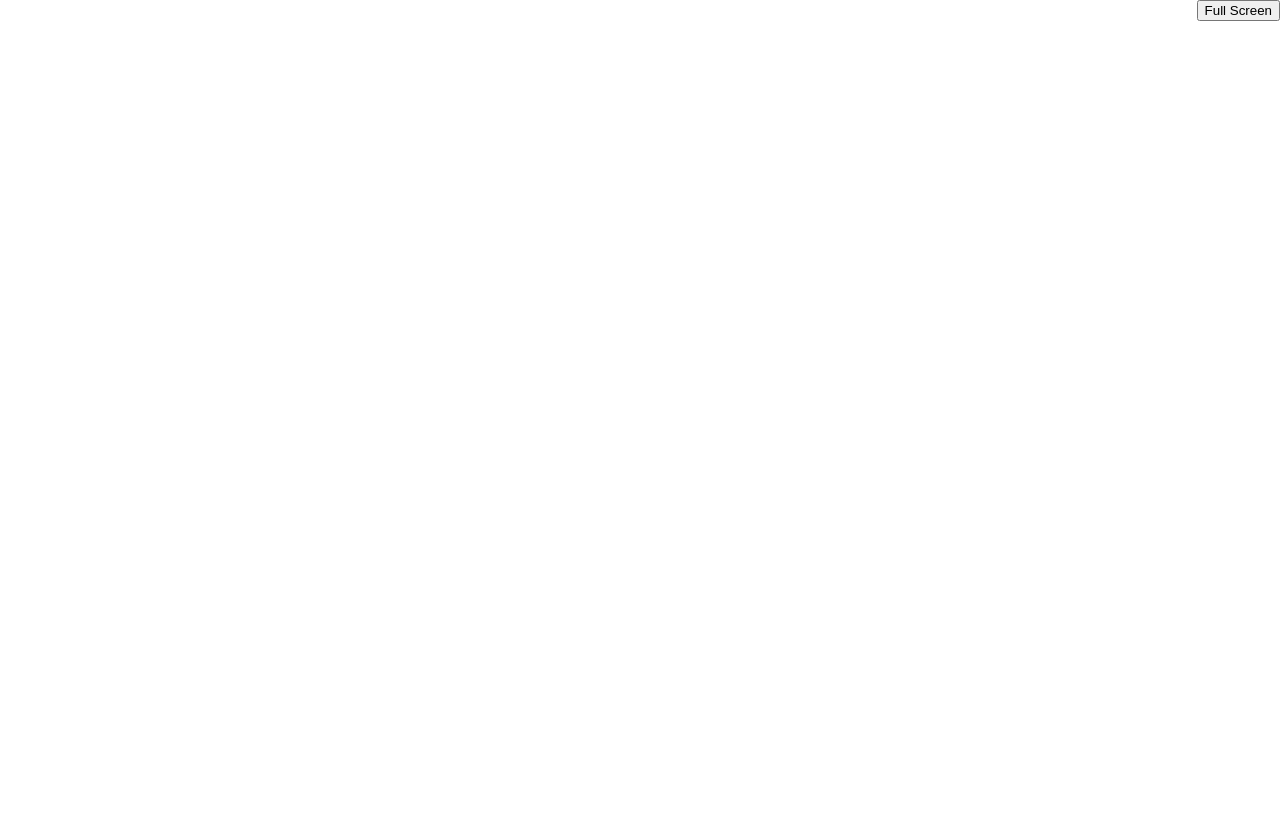
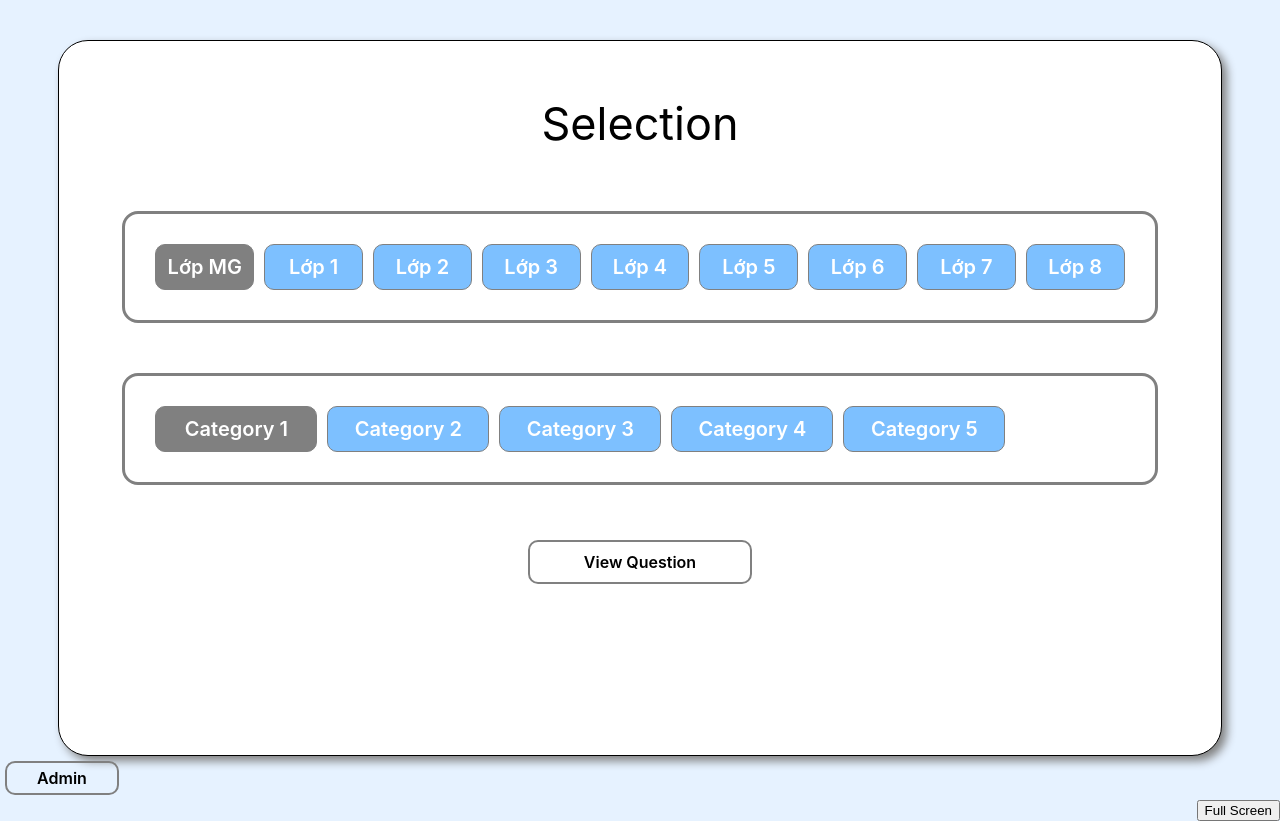
Before and after one commit to ankpham/vh-elimination-round, a React (Create React App) app: page /elimination-round in a window 1280 px wide. Before the commit this address had no page. Before the commit the page ends 800 px from the top, so only its background shows below. Built offline with nearby package versions, Linux system fonts and the light colour scheme.

Commit message:
Updated Styling, new Home page

```diff
--- a/src/App.js
+++ b/src/App.js
@@ -4,6 +4,7 @@ from 'react-router-dom';
 
 import './style/style.css'
 
+import Home from './pages/Home';
 import EliminationRound from './pages/EliminationRound';
 import ViewQuestion from './pages/ViewQuestion';
 import AdminLogin from './pages/AdminLogin';
@@ -27,7 +28,8 @@ const App = () => {
     <div ref={page} className="app">
     <Router>
       <Routes>
-        <Route path="/" element={<EliminationRound/>} exact/>
+        <Route path="/" element={<Home/>} exact/>
+        <Route path="/elimination-round" element={<EliminationRound/>}/>
         <Route path="/view-question/:grade/:category" element={<ViewQuestion/>}/>
         <Route path="/admin-login" element={<AdminLogin/>}/>
         <Route path="/admin/2iu80qpo0w23/" element={<Admin/>}/>
--- a/src/pages/Admin.jsx
+++ b/src/pages/Admin.jsx
@@ -19,7 +19,7 @@ const Admin = () => {
         <>
         <div className="admin">
             <div className="container">
-                <Link className="link back-to-selection" to="/">Back To Selection</Link>
+                <Link className="link back-to-selection" to="/elimination-round">Back To Selection</Link>
                 <h1 className='heading'>Admin</h1>
                 <div className="admin-container">
                     <form className="add-question">
--- a/src/pages/AdminLogin.jsx
+++ b/src/pages/AdminLogin.jsx
@@ -21,7 +21,7 @@ const AdminLogin = () => {
     return (
         <div className="home">
             <div className="container">
-                <Link className="link back-to-selection" to="/">Back To Selection</Link>
+                <Link className="link back-to-selection" to="/elimination-round">Back To Selection</Link>
                 <h1 className='heading'>Login</h1>
                 <div>
                     <div className="form-row">
--- a/src/pages/EliminationRound.jsx
+++ b/src/pages/EliminationRound.jsx
@@ -14,7 +14,7 @@ const EliminationRound = () => {
 
     const setActive = (func, int) => {
 
-        if (func === "level") {
+        if (func === "grade") {
             if (prevLevel !== null) {
                 levelContainer.current.children[prevLevel].classList = "select";
             }
@@ -51,19 +51,20 @@ const EliminationRound = () => {
 
     return (
         <>
-        <div className="home">
+        <div className="elimination-round">
             <div className="container">
                 <h1 className='heading'>Selection</h1>
-                <div ref={levelContainer} className="level">
-                    <span className="select" onClick={() => setActive("level", 0)}>Grade MG</span>
-                    <span className="select" onClick={() => setActive("level", 1)}>Grade 1</span>
-                    <span className="select" onClick={() => setActive("level", 2)}>Grade 2</span>
-                    <span className="select" onClick={() => setActive("level", 3)}>Grade 3</span>
-                    <span className="select" onClick={() => setActive("level", 4)}>Grade 4</span>
-                    <span className="select" onClick={() => setActive("level", 5)}>Grade 5</span>
-                    <span className="select" onClick={() => setActive("level", 6)}>Grade 6</span>
-                    <span className="select" onClick={() => setActive("level", 7)}>Grade 7</span>
-                    <span className="select" onClick={() => setActive("level", 8)}>Grade 8</span>
+                <div className='selection-container'>
+                    <div ref={levelContainer} className="grade">
+                        <span className="select" onClick={() => setActive("grade", 0)}>Lớp MG</span>
+                        <span className="select" onClick={() => setActive("grade", 1)}>Lớp 1</span>
+                        <span className="select" onClick={() => setActive("grade", 2)}>Lớp 2</span>
+                        <span className="select" onClick={() => setActive("grade", 3)}>Lớp 3</span>
+                        <span className="select" onClick={() => setActive("grade", 4)}>Lớp 4</span>
+                        <span className="select" onClick={() => setActive("grade", 5)}>Lớp 5</span>
+                        <span className="select" onClick={() => setActive("grade", 6)}>Lớp 6</span>
+                        <span className="select" onClick={() => setActive("grade", 7)}>Lớp 7</span>
+                        <span className="select" onClick={() => setActive("grade", 8)}>Lớp 8</span>
                     </div>
                     <div ref={categoryContainer} className="category">
                         <span className="select" onClick={() => setActive("category", 1)}>Category 1</span>
@@ -72,7 +73,8 @@ const EliminationRound = () => {
                         <span className="select" onClick={() => setActive("category", 4)}>Category 4</span>
                         <span className="select" onClick={() => setActive("category", 5)}>Category 5</span>
                     </div>
-                <Link className="link" to={"/view-question/" + level + "/" + category}>View Question</Link>
+                </div>
+                <Link className="link to-view-question" to={"/view-question/" + level + "/" + category}>View Question</Link>
             </div>
             <Link className="link admin" to="/admin-login">Admin</Link>
         </div>
--- /dev/null
+++ b/src/pages/Home.jsx
@@ -0,0 +1,14 @@
+import React from 'react';
+import {Link} from 'react-router-dom';
+
+const Home = () => {
+    return (
+        <div className='home'>
+            <div className='container'>
+                <Link className="start-link link" to="/elimination-round">Start Elimination Round</Link>
+            </div>
+        </div>
+    )
+}
+
+export default Home;
--- a/src/pages/ViewQuestion.jsx
+++ b/src/pages/ViewQuestion.jsx
@@ -9,7 +9,7 @@ const ViewQuestion = () => {
         <>
         <div className='view-question'>
             <div className='container'>
-                <Link className="link back-to-selection" to="/">Back To Selection</Link>
+                <Link className="link back-to-selection" to="/elimination-round">Back To Selection</Link>
                 <div className='question'>
                     <div className='question-row'>
                         <h5>Grade {grade}</h5>
--- /dev/null
+++ b/src/style/elimination-round.css
@@ -0,0 +1,36 @@
+.elimination-round {
+    display: flex;
+    height: 100vh;
+    width: 100%;
+}
+
+.elimination-round .selection-container {
+    display: flex;
+    flex-direction: column;
+}
+
+.elimination-round .grade {
+    display: flex;
+    margin: auto;
+    padding: 25px;
+    margin-top: 30px;
+    margin-bottom: 50px;
+    width: 85%;
+    border: gray solid 3px;
+    border-radius: 16px;
+}
+
+.elimination-round .category {
+    display: flex;
+    margin: auto;
+    padding: 25px;
+    margin-bottom: 50px;
+    width: 85%;
+    border: gray solid 3px;
+    border-radius: 16px;
+}
+
+.elimination-round .link.to-view-question {
+    margin-left: auto;
+    margin-right: auto;
+}
--- a/src/style/home.css
+++ b/src/style/home.css
@@ -4,12 +4,7 @@
     width: 100%;
 }
 
-.home .level {
-    display: flex;
-    margin-bottom: 20px;
+.home .start-link {
+    margin: auto;
+    margin-top: 35vh;
 }
-
-.home .category {
-    display: flex;
-    margin-bottom: 20px;
-}
--- a/src/style/style.css
+++ b/src/style/style.css
@@ -1,15 +1,24 @@
 @import url('home.css');
+@import url('elimination-round.css');
 @import url('view-question.css');
 @import url('admin.css');
 
+body {
+    background-color: #e6f2ff;
+    font-weight: 600;
+}
+
 .container {
+    background-color: white;
     text-align: center;
-    height: 80vh;
+    height: 88vh;
     border: black solid 1px;
+    border-radius: 30px;
     width: 90%;
     margin: auto;
-    margin-top: 8vh;
+    margin-top: 5vh;
     padding: 5px;
+    box-shadow: 5px 5px 10px gray;
 }
 
 .heading {
@@ -25,7 +34,7 @@
     width: 200px;
     color: black;
     text-decoration: none;
-    border: gray solid 1px;
+    border: gray solid 2px;
     border-radius: 10px;
     padding: 10px;
     margin: 5px;
@@ -36,6 +45,7 @@
 }
 
 .select {
+    font-size: 20px;
     width: 140px;
     text-align: center;
     display: block;
@@ -44,6 +54,9 @@
     border: gray solid 1px;
     border-radius: 10px;
     cursor: pointer;
+    color: white;
+    background-color: #7dc0ff;
+    transition: background-color .3s;
 }
 
 .select:hover {
--- a/src/style/view-question.css
+++ b/src/style/view-question.css
@@ -16,20 +16,28 @@
 }
 
 .question-heading {
-    font-size: 25px;
+    font-size: 35px;
     font-weight: 400;
-    margin-left: 50px;
+    text-align: center;
+    padding: 35px;
+    color: black;
+    border-bottom: black 1px solid;
 }
 
 .question .choices {
     width: 100%;
+    padding: 0;
+    margin-top: 30px;
 }
 
 .question .choices li {
     list-style: none;
-    padding: 15px;
+    padding: 25px;
     width: 80%;
-    margin: 10px;
+    margin: auto;
+    margin-bottom: 30px;
     border: solid black 1px;
     border-radius: 15px;
+    box-shadow: 1px 1px 5px gray;
+    font-size: 25px;
 }
```
Lines whose indentation alone changed are shown as unchanged.
